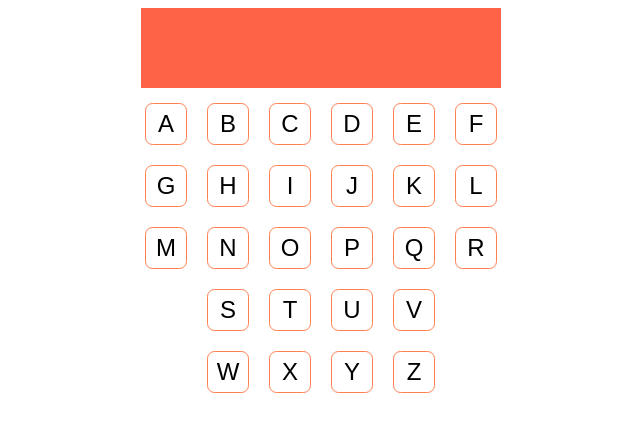
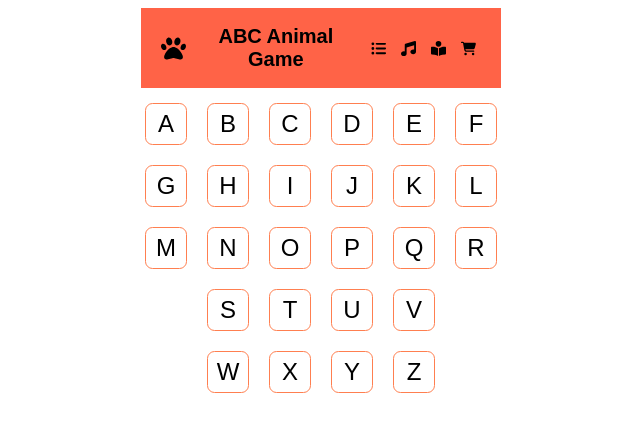
Before and after one commit to joseguera/abc-game, a React (Create React App) app: page / in a window 1280 px wide. Shown: the top 432 px of the page, without its empty margins (319-959 px from the left). Built offline with nearby package versions, Linux system fonts and the light colour scheme.

Commit message:
added placeholder title and icons to the NavBar div, will convert this div into a component in future commits

```diff
--- a/src/App.js
+++ b/src/App.js
@@ -1,4 +1,12 @@
 import React from "react";
+import { FontAwesomeIcon } from "@fortawesome/react-fontawesome";
+import {
+  faListUl,
+  faPaw,
+  faMusic,
+  faBookOpenReader,
+  faCartShopping
+} from "@fortawesome/free-solid-svg-icons";
 import AlphabetList from "../src/components/AlphabetList";
 import LetterDetail from "../src/components/LetterDetail";
 import "./styles.css";
@@ -298,7 +306,32 @@ class App extends React.Component {
         {
           // hasAnimal  &&
           <div className="main-body">
-            <div className="nav-bar"></div>
+            <div className="navBar-holder">
+              <div className="nav-bar">
+                <div className="navBar-title-holder">
+                  <div className="navBar-item">
+                    <FontAwesomeIcon icon={faPaw} className="navBar-brand" />
+                  </div>
+                  <div className="site-title">
+                    <h1>ABC Animal Game</h1>
+                  </div>
+                </div>
+                <div className="navBar-buttons">
+                  <div className="navBar-item">
+                    <FontAwesomeIcon icon={faListUl} className="navBar-icon" />
+                  </div>
+                  <div className="navBar-item">
+                    <FontAwesomeIcon icon={faMusic} className="navBar-icon" />
+                  </div>
+                  <div className="navBar-item">
+                    <FontAwesomeIcon icon={faBookOpenReader} className="navBar-icon" />
+                  </div>
+                  <div className="navBar-item">
+                    <FontAwesomeIcon icon={faCartShopping} className="navBar-icon" />
+                  </div>
+                </div>
+              </div>
+            </div>
             {this.state.isDetailOpen ? (
               <LetterDetail
                 alphabet={this.state.alphabet}
--- a/src/styles.css
+++ b/src/styles.css
@@ -19,10 +19,60 @@
 
 }
 
-.nav-bar {
+.navBar-holder {
+  display: flex;
   width: 360px;
   height: 80px;
   background: #ff6347;
+  justify-content: center;
+  align-items: center;
+}
+
+/* NavBar Styles */
+
+.nav-bar {
+  display: flex;
+  flex-direction: row;
+  justify-content: space-between;
+  align-items: center;
+  width: 90%;
+}
+
+.navBar-title-holder {
+  display: flex;
+  flex-direction: row;
+  justify-content: space-between;
+  align-items: center;
+}
+
+.navBar-buttons {
+  display: flex;
+  flex-direction: row;
+  justify-content: space-around;
+  align-items: center;
+}
+
+.navBar-item {
+  display: flex;
+  width: 30px;
+  height: 30px;
+  align-items: center;
+  justify-content: space-around;
+}
+
+.navBar-icon {
+  width: 15px;
+  height: 15px;
+}
+
+.navBar-brand {
+  height: 25px;
+  line-height: 25px;
+}
+
+.site-title {
+  font-size: 10px;
+
 }
 
 /* AlphabetList Styles */
```
